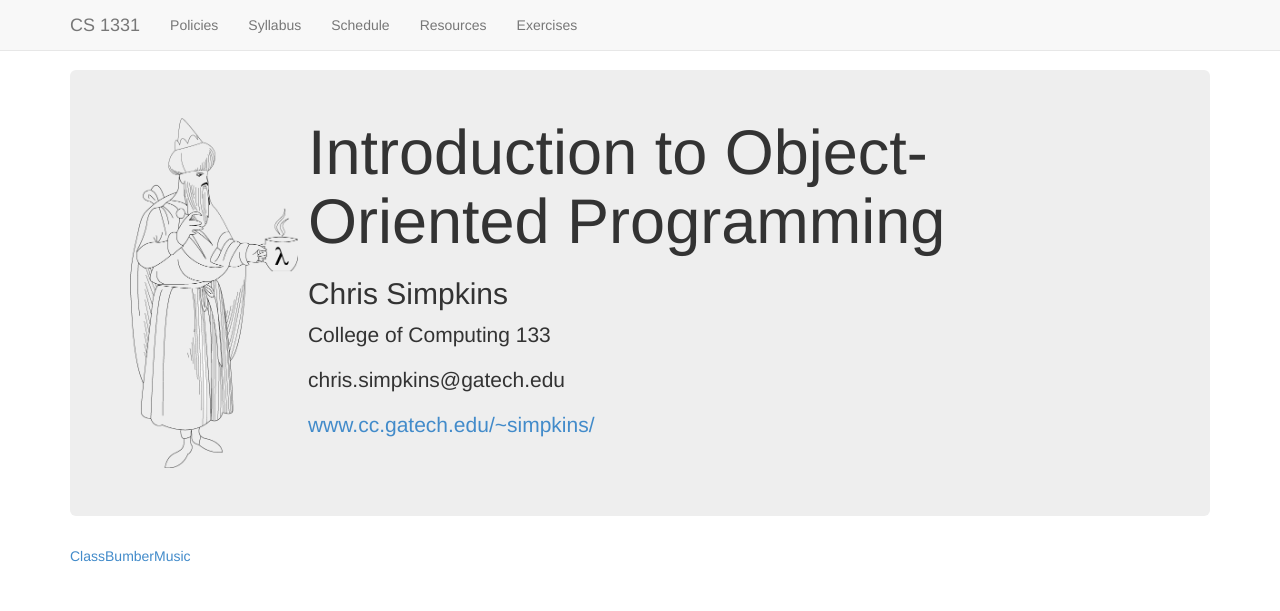
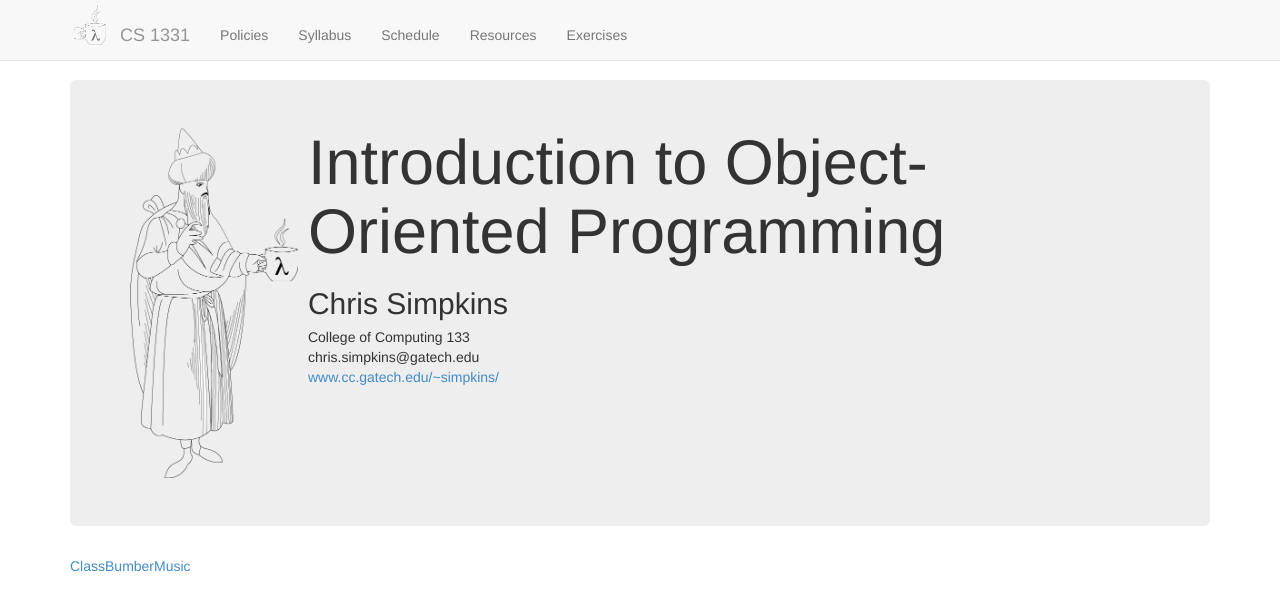
Before and after one commit to cs1331/cs1331.github.io.old, a Jekyll site: the page built from index.html, in a window 1280 px wide. Shown: the top 611 px of the page. Built offline with Jekyll 4.4.1, drawn with Linux system fonts in a browser that asks for light colours; nearby versions of some CDN libraries; Markdown is read by kramdown in place of the engine named in the settings.

Commit message:
cosmetics

```diff
--- a/_layouts/default.html
+++ b/_layouts/default.html
@@ -17,7 +17,6 @@
 
   <!-- Custom styles for this template -->
   <link href="css/navbar-fixed-top.css" rel="stylesheet">
-
   <!-- HTML5 Shim and Respond.js IE8 support of HTML5 elements and media queries -->
   <!-- WARNING: Respond.js doesn't work if you view the page via file:// -->
     <!--[if lt IE 9]>
@@ -38,7 +37,10 @@
               <span class="icon-bar"></span>
               <span class="icon-bar"></span>
             </button>
-            <a class="navbar-brand" href="index.html">CS 1331</a>
+            <a class="navbar-brand" href="index.html">
+                <img class='logo' src='images/logo.png' alt='java lambda logo'>
+                <h1>CS 1331</h1>
+            </a>
           </div>
           <div class="navbar-collapse collapse">
             <ul class="nav navbar-nav">
--- a/css/main.css
+++ b/css/main.css
@@ -17,7 +17,9 @@
 h1, h2, h3, h4, h5, h6 {
   font-size: 100%; }
 
-h1 { margin-bottom: 1em; }
+h1 {
+    margin-bottom: 1em;
+}
 p { margin: 1em 0; }
 
 a         { color: #00a; }
@@ -29,6 +31,37 @@
 /* Home
 /*
 /*****************************************************************************/
+
+.container {
+    margin-top: 10px;
+}
+
+.navbar-brand {
+    opacity: .55;
+}
+.navbar-brand:hover {
+    opacity: 1;
+    margin-top: -1px;
+}
+.navbar-brand h1 {
+    display: inline;
+    font-size: 1em;
+    vertical-align: middle;
+    color: #444;
+}
+
+.logo {
+    margin-right: 5px;
+    margin-top: -20px;
+    width: 40px;
+    vertical-align: top;
+}
+.info h3 {
+    margin-bottom: 5px;
+    margin-top: 5px;
+    font-size: 1em;
+}
+
 .posts {
   list-style-type: none;
   margin-bottom: 2em;
--- a/index.html
+++ b/index.html
@@ -9,13 +9,12 @@
       <img class="media-object" src="images/lambda-java-wizard-logo.png" height="350px"
       title="Thank you Professors Abelson and Sussman">
     </a>
-    <div class="media-body" padding="10px">
+    <div class="media-body info" padding="10px">
       <h1 class="media-heading">Introduction to Object-Oriented Programming</h1>
       <h2>Chris Simpkins</h2>
-      <p>College of Computing 133</p>
-      <p>chris.simpkins@gatech.edu</p>
-
-      <p><a href="http://www.cc.gatech.edu/~simpkins/">www.cc.gatech.edu/~simpkins/</a></p>
+      <h3>College of Computing 133</h3>
+      <h3>chris.simpkins@gatech.edu</h3>
+      <h3><a href="http://www.cc.gatech.edu/~simpkins/">www.cc.gatech.edu/~simpkins/</a></h3>
     </div>
   </div>
 </div>
```
Also changed, not shown: images/logo.png (added).
